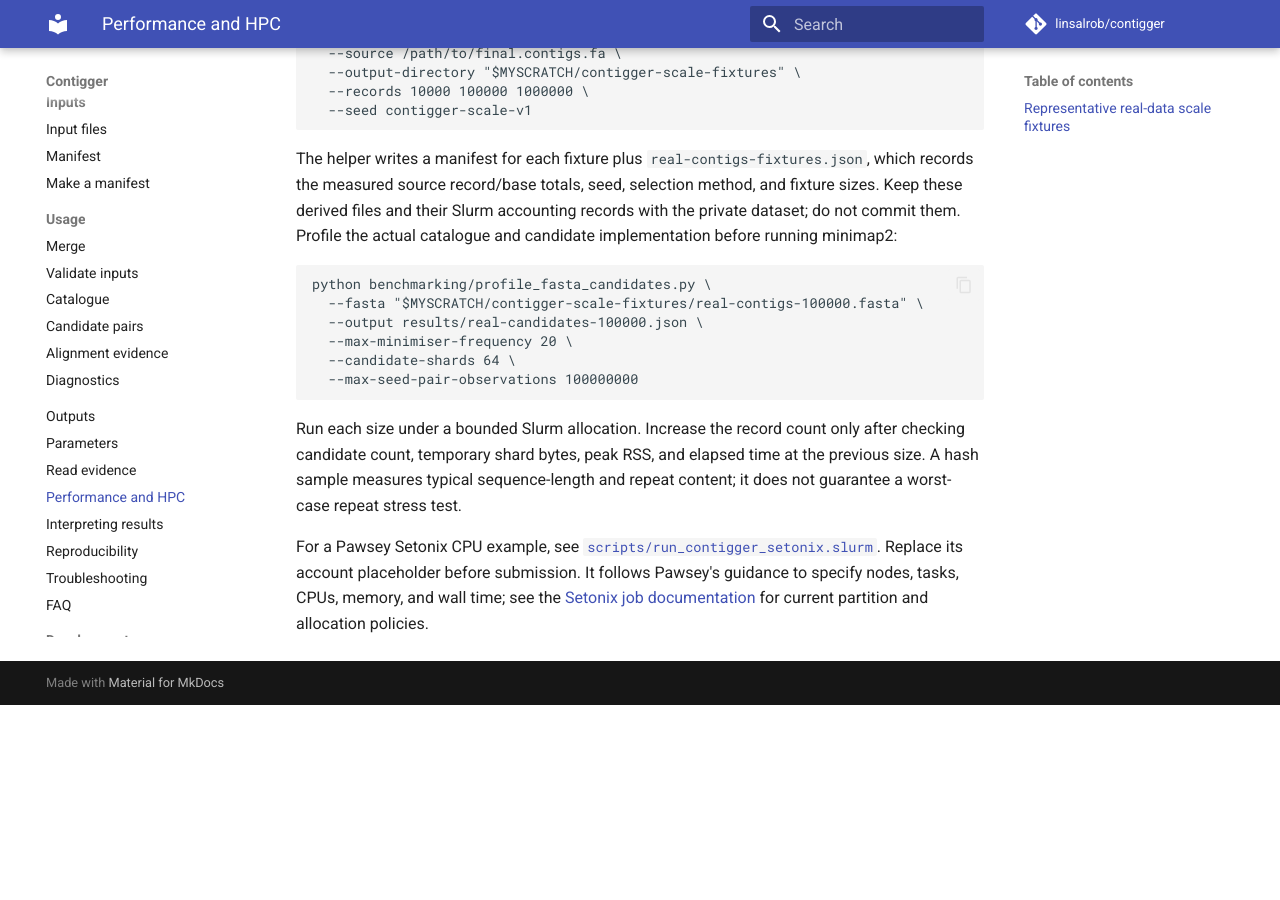
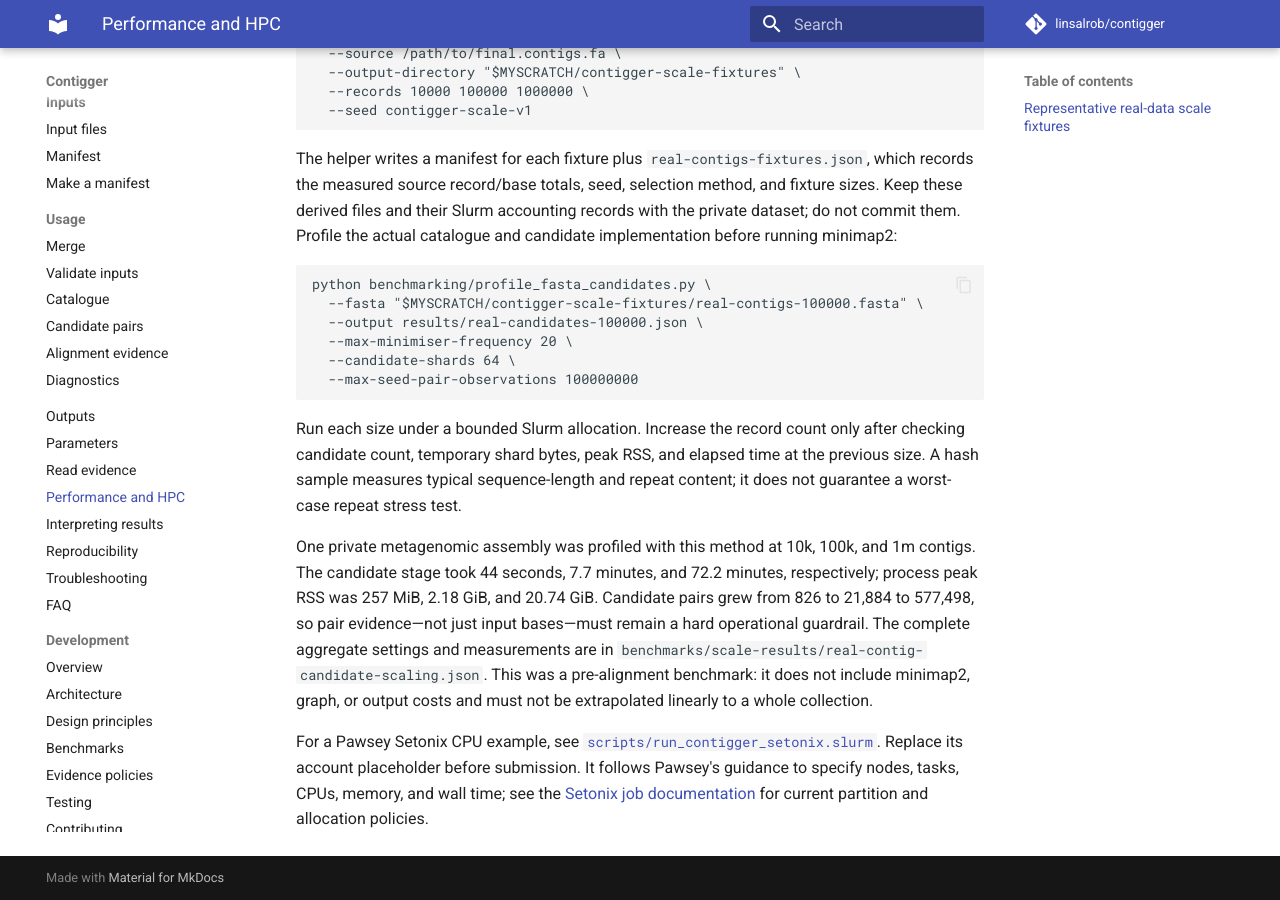
Before and after one commit to linsalrob/contigger, an MkDocs documentation site: the page built from docs/performance.md, in a window 1280 px wide and 900 px high, scrolled down 1534 px. Built offline with MkDocs 1.6.1 and Material for MkDocs 9.7.7, drawn with Linux system fonts in a browser that asks for light colours; comment, search, counter and statistics services are not loaded; before the commit the page ends 2239 px from its top, so only the background shows below that.

Commit message:
Record real contig candidate scale baseline

```diff
--- a/docs/performance.md
+++ b/docs/performance.md
@@ -84,4 +84,13 @@
 previous size.  A hash sample measures typical sequence-length and repeat content; it
 does not guarantee a worst-case repeat stress test.
 
+One private metagenomic assembly was profiled with this method at 10k, 100k, and 1m
+contigs. The candidate stage took 44 seconds, 7.7 minutes, and 72.2 minutes,
+respectively; process peak RSS was 257 MiB, 2.18 GiB, and 20.74 GiB. Candidate pairs
+grew from 826 to 21,884 to 577,498, so pair evidence—not just input bases—must remain a
+hard operational guardrail. The complete aggregate settings and measurements are in
+`benchmarks/scale-results/real-contig-candidate-scaling.json`.
+This was a pre-alignment benchmark: it does not include minimap2, graph, or output costs
+and must not be extrapolated linearly to a whole collection.
+
 For a Pawsey Setonix CPU example, see [`scripts/run_contigger_setonix.slurm`](https://github.com/linsalrob/contigger/blob/main/scripts/run_contigger_setonix.slurm). Replace its account placeholder before submission. It follows Pawsey's guidance to specify nodes, tasks, CPUs, memory, and wall time; see the [Setonix job documentation](https://pawsey.atlassian.net/wiki/spaces/US/pages/51929058/Running+Jobs+on+Setonix) for current partition and allocation policies.
```
Also changed, not shown: docs/development/benchmarks.md (+5 -0 lines), milestones.md (+27 -1 lines), 1 other file.
